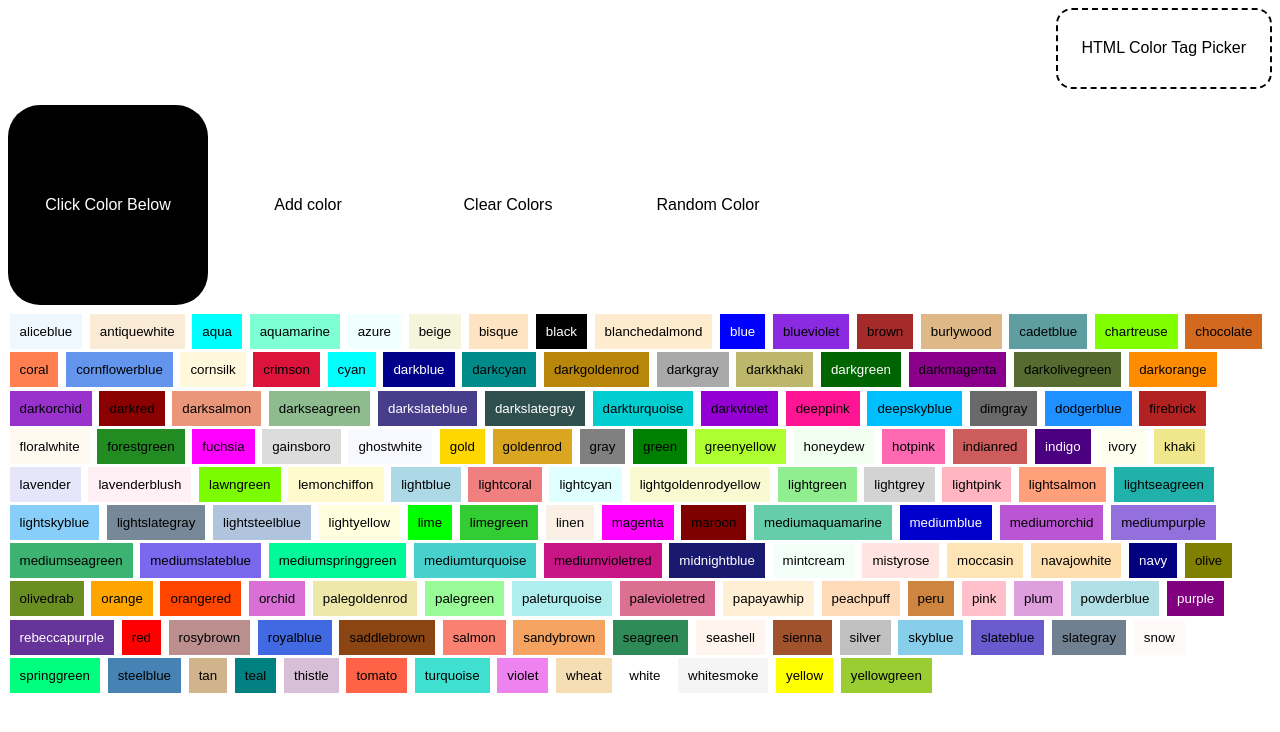
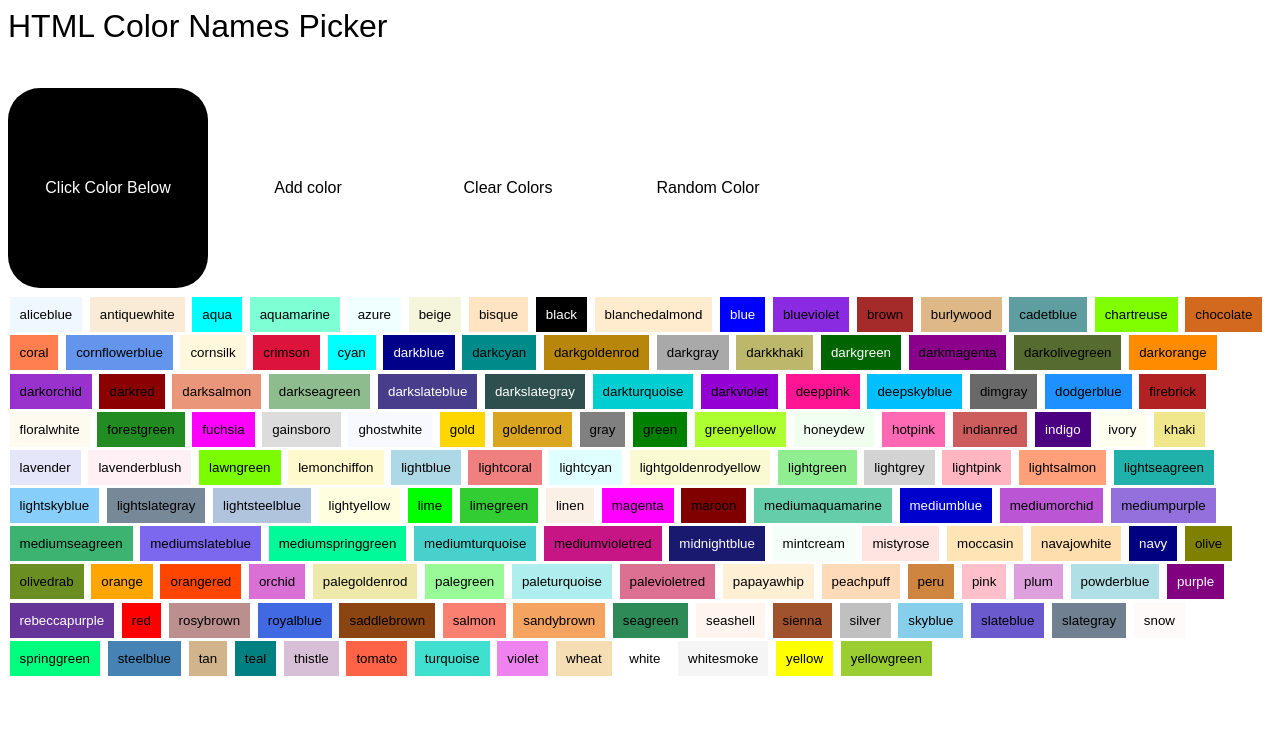
Before and after one commit to taylor-wagstaff/InteractiveWebApp, a plain HTML site: page index.html in a window 1280 px wide. Both pictures are taken after a click on the button "Add color". Drawn offline with Linux system fonts and the light colour scheme.

Commit message:
finished styling, removed comments

```diff
--- a/index.html
+++ b/index.html
@@ -9,7 +9,7 @@
 
   <!--
 
-    Hmtml Color Picker to-do list
+    Hmtml Color Names Picker to-do list
     -Create buttons for each tag  (complete)
     -Javascript for hover state on selector box  (complete)
     -add color to palette, onlclick function  (complete)
@@ -23,7 +23,7 @@
 
 </head>
 <body>
-  <header><h4>HTML Color Tag Picker</h4></header>
+  <header><h4>HTML Color Names Picker</HTML></h4></header>
 
   <aside>
   <div class="palette-container" aria-label="contains content of palette">
--- a/js/index.js
+++ b/js/index.js
@@ -1,12 +1,9 @@
 // Select all buttons inside .color-grid
 let buttons = document.querySelectorAll('.color-grid button')
 
-// Add a "mouseover" event listener to each button
 buttons.forEach(function (button) {
-  button.addEventListener('click', function (event) {
-    // event.target is the button being hovered over
-    // Access its innerHTML with event.target.innerHTML
-    let buttonHTML = event.target.innerHTML
+  button.addEventListener('click', function (e) {
+    let buttonHTML = e.target.innerHTML
     console.log(buttonHTML)
 
     let selectColor = document.getElementsByClassName('select-box')[0]
@@ -15,19 +12,13 @@ buttons.forEach(function (button) {
 
     let selectText = document.querySelector('.select-box p')
     selectText.innerHTML = `${buttonHTML}`
-
-    // var colorText = document.createElement('p')
-    // selectColor.appendChild(colorText)
   })
 })
 
-let addbtn = document.querySelector('.addButton')
-addbtn.style.backgroundImage = "url('public/ccrulogo.jpeg')"
+function createBox() {
 
-function createBox() {
-  // Create a new div element
   let newBox = document.createElement('div')
-  // adds class name
+
   newBox.classList.add('box')
 
   let addBox = document.querySelector('.palette-container')
@@ -37,18 +28,6 @@ function createBox() {
 
   newBox.style.backgroundColor = `${selectText}`
   newBox.textContent = `${selectText}`
-
-  // // adds colors to a list?
-  // let colorList = document.querySelector('.list-colors p') // select the 'p' element directly
-
-  // // check if the p element exists in the colorList, if not, create one
-  // if (!colorList) {
-  //   colorList = document.createElement('p')
-  //   document.querySelector('.list-colors').appendChild(colorList)
-  // }
-
-  // // append new color to the existing text
-  // colorList.textContent += ` ${selectText},`
 }
 
 function clearColors() {
@@ -66,7 +45,7 @@ function randomButton() {
   // https://stackoverflow.com/questions/73979102/pulling-out-a-random-object-of-an-array-in-a-nodelist
 
   let newBox = document.createElement('div')
-  // adds class name
+
   newBox.classList.add('box')
 
   let addBox = document.querySelector('.palette-container')
--- a/public/styles.css
+++ b/public/styles.css
@@ -5,24 +5,30 @@ body {
 
 h4 {
   font-weight:lighter;
-  font-size: 1rem;
+  font-size: 2rem;
 }
 
 header{
 
-  color: black;
+
+
+  /* color: black;
   border: 2px solid black;
   border-radius: 1rem;
   border-style: dashed;
   text-align: center;
   width:fit-content;
-  padding: 0.5rem;
-  padding-left: 1.5rem;
-  padding-right: 1.5rem;
+  padding-top: 0;
+  padding-bottom: 0;
+  padding-left: 1rem;
+  padding-right: 1rem; */
   margin-bottom: 1rem;
-  display: flex;
+  /* display: flex;
   flex-direction: row;
-  float: right;
+  float: left; */
+
+
+
 
 }
 
```
Also changed, not shown: 2 other files.
